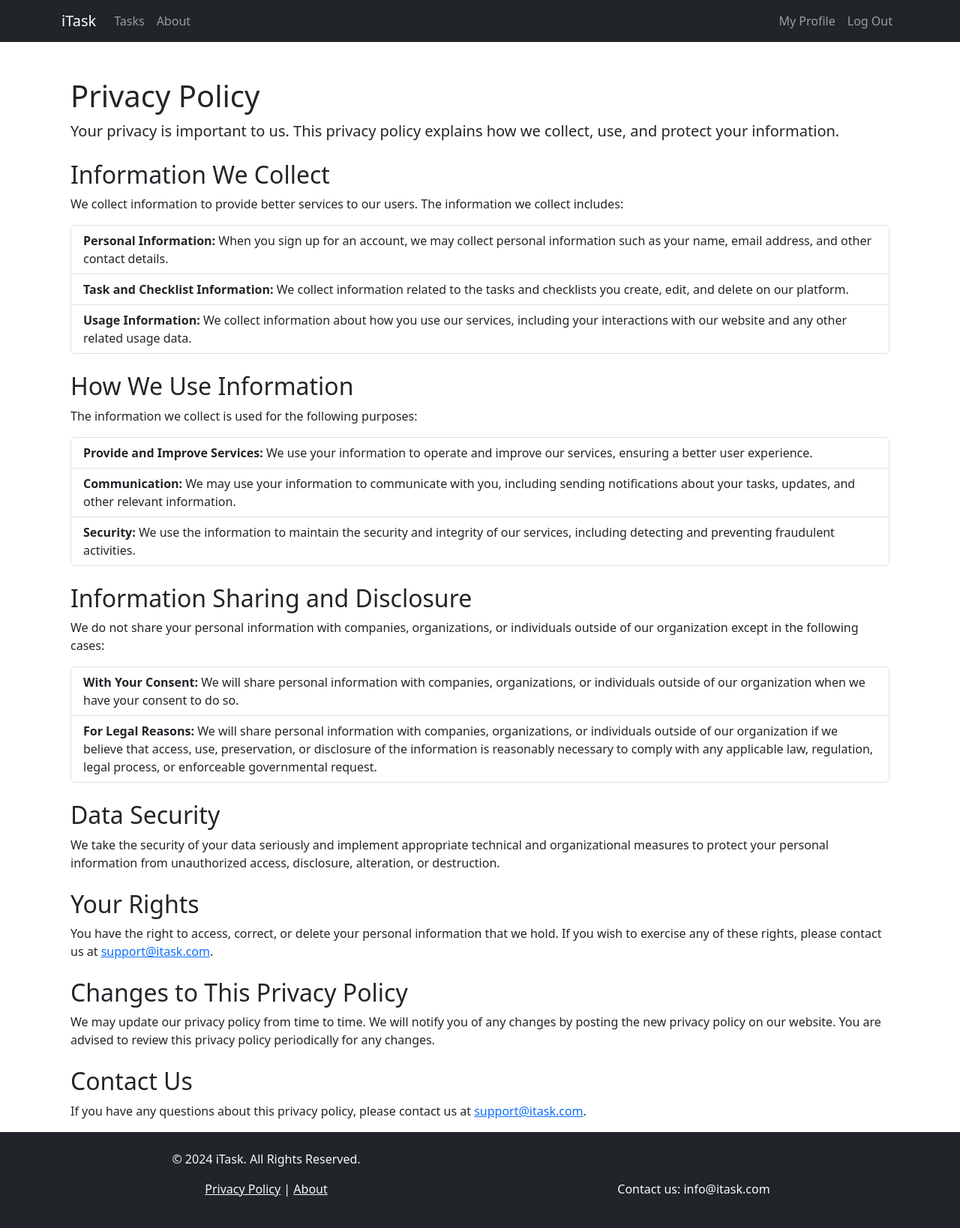
After one commit to Abdulelah555/CS471, a Django app: page /privacypolicy/ in a window 1280 px wide. The commit adds this page. Shown: the whole page at 75% size. Run offline with Django 5.2, Linux system fonts and the light colour scheme.

Commit message:
add Privacy Policy

```diff
--- a/apps/bookmodule/urls.py
+++ b/apps/bookmodule/urls.py
@@ -23,6 +23,7 @@ urlpatterns = [
     path('accounts/', include('django.contrib.auth.urls')),
     path('', views.index, name='index'),
     path('about/', views.about, name='about'),
+    path('privacypolicy/', views.privacypolicy, name='privacypolicy'),
     path('myprofile/', views.myprofile, name='myprofile'),
     path('tasks/', views.tasks, name='tasks'),
     path('task/<int:tId>/', views.task, name='task'),
--- a/apps/bookmodule/views.py
+++ b/apps/bookmodule/views.py
@@ -9,6 +9,9 @@ def index(request):
 
 def about(request):
     return render(request, 'bookmodule/about.html')
+
+def privacypolicy(request):
+    return render(request, 'bookmodule/privacypolicy.html')
 
 @login_required
 def myprofile(request):
--- /dev/null
+++ b/apps/templates/bookmodule/privacypolicy.html
@@ -0,0 +1,59 @@
+{% extends "layouts/base.html" %}
+
+{% block title %}Privacy Policy{% endblock title %}
+
+{% block content %}
+<div class="container">
+    <h1 class="mt-4">Privacy Policy</h1>
+    <p class="lead">Your privacy is important to us. This privacy policy explains how we collect, use, and protect your information.</p>
+
+    <section class="mt-4">
+        <h2>Information We Collect</h2>
+        <p>We collect information to provide better services to our users. The information we collect includes:</p>
+        <ul class="list-group">
+            <li class="list-group-item"><strong>Personal Information:</strong> When you sign up for an account, we may collect personal information such as your name, email address, and other contact details.</li>
+            <li class="list-group-item"><strong>Task and Checklist Information:</strong> We collect information related to the tasks and checklists you create, edit, and delete on our platform.</li>
+            <li class="list-group-item"><strong>Usage Information:</strong> We collect information about how you use our services, including your interactions with our website and any other related usage data.</li>
+        </ul>
+    </section>
+
+    <section class="mt-4">
+        <h2>How We Use Information</h2>
+        <p>The information we collect is used for the following purposes:</p>
+        <ul class="list-group">
+            <li class="list-group-item"><strong>Provide and Improve Services:</strong> We use your information to operate and improve our services, ensuring a better user experience.</li>
+            <li class="list-group-item"><strong>Communication:</strong> We may use your information to communicate with you, including sending notifications about your tasks, updates, and other relevant information.</li>
+            <li class="list-group-item"><strong>Security:</strong> We use the information to maintain the security and integrity of our services, including detecting and preventing fraudulent activities.</li>
+        </ul>
+    </section>
+
+    <section class="mt-4">
+        <h2>Information Sharing and Disclosure</h2>
+        <p>We do not share your personal information with companies, organizations, or individuals outside of our organization except in the following cases:</p>
+        <ul class="list-group">
+            <li class="list-group-item"><strong>With Your Consent:</strong> We will share personal information with companies, organizations, or individuals outside of our organization when we have your consent to do so.</li>
+            <li class="list-group-item"><strong>For Legal Reasons:</strong> We will share personal information with companies, organizations, or individuals outside of our organization if we believe that access, use, preservation, or disclosure of the information is reasonably necessary to comply with any applicable law, regulation, legal process, or enforceable governmental request.</li>
+        </ul>
+    </section>
+
+    <section class="mt-4">
+        <h2>Data Security</h2>
+        <p>We take the security of your data seriously and implement appropriate technical and organizational measures to protect your personal information from unauthorized access, disclosure, alteration, or destruction.</p>
+    </section>
+
+    <section class="mt-4">
+        <h2>Your Rights</h2>
+        <p>You have the right to access, correct, or delete your personal information that we hold. If you wish to exercise any of these rights, please contact us at <a href="mailto:support@itask.com">support@itask.com</a>.</p>
+    </section>
+
+    <section class="mt-4">
+        <h2>Changes to This Privacy Policy</h2>
+        <p>We may update our privacy policy from time to time. We will notify you of any changes by posting the new privacy policy on our website. You are advised to review this privacy policy periodically for any changes.</p>
+    </section>
+
+    <section class="mt-4">
+        <h2>Contact Us</h2>
+        <p>If you have any questions about this privacy policy, please contact us at <a href="mailto:support@itask.com">support@itask.com</a>.</p>
+    </section>
+</div>
+{% endblock content %}
--- a/apps/templates/includes/footer.html
+++ b/apps/templates/includes/footer.html
@@ -3,7 +3,7 @@
         <div class="row">
             <div class="col-md-6">
                 <p>&copy; 2024 iTask. All Rights Reserved.</p>
-                <p><a href="/privacy-policy" class="text-light">Privacy Policy</a></p>
+                <p><a href="/privacypolicy" class="text-light">Privacy Policy</a> | <a href="/about" class="text-light">About</a></p>
             </div>
             <div class="col-md-6">
                 <ul class="list-inline">
```
